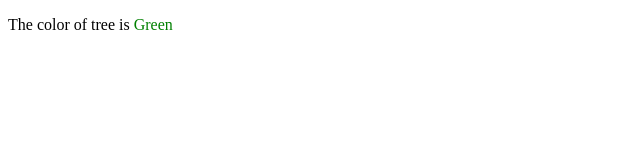
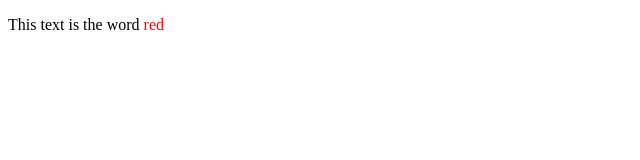
Before and after one commit to Reyesshan07/UDEMY-COURSES, a plain HTML site: page UDEMY HTML/ADD INLINE STYLE /index.html in a window 1280 px wide. Shown: the full height of the page, 0-640 px from the left. Drawn offline with Linux system fonts and the light colour scheme.

Commit message:
Update index.html

```diff
--- a/UDEMY HTML/ADD INLINE STYLE /index.html
+++ b/UDEMY HTML/ADD INLINE STYLE /index.html
@@ -5,7 +5,7 @@
 </head>
 <body>
 <p>
-The color of tree is <span style="color: green">Green</span>
+This text is the word <span style="color: red">red</span>
 </p>
 </body>
 </html>
```
